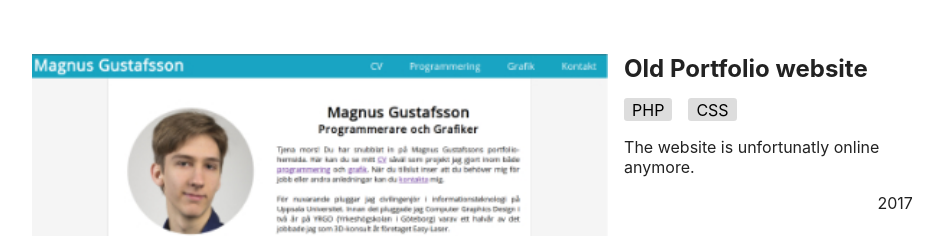
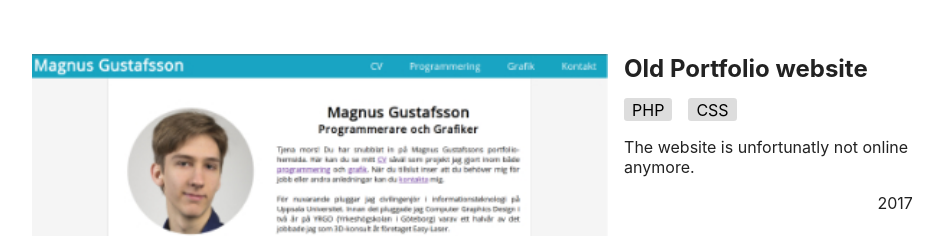
Before and after one commit to Magnus93/magnus-g-ts, a React app: page / in a window 1280 px wide. Shown: the part 2420-2656 px from the top of the page, without its empty margins (158-1102 px from the left). Built offline with nearby package versions, Linux system fonts and the light colour scheme.

Commit message:
fix sentence

```diff
--- a/src/components/ProjectsPage/project.ts
+++ b/src/components/ProjectsPage/project.ts
@@ -87,7 +87,7 @@ let projects: ProjectData[] = [
         title: "Old Portfolio website",
         image: oldportfolioimg,
         tags: ["PHP", "CSS"],
-        desc: "The website is unfortunatly online anymore.",
+        desc: "The website is unfortunatly not online anymore.",
         time: "2017",
     },
     {
```
